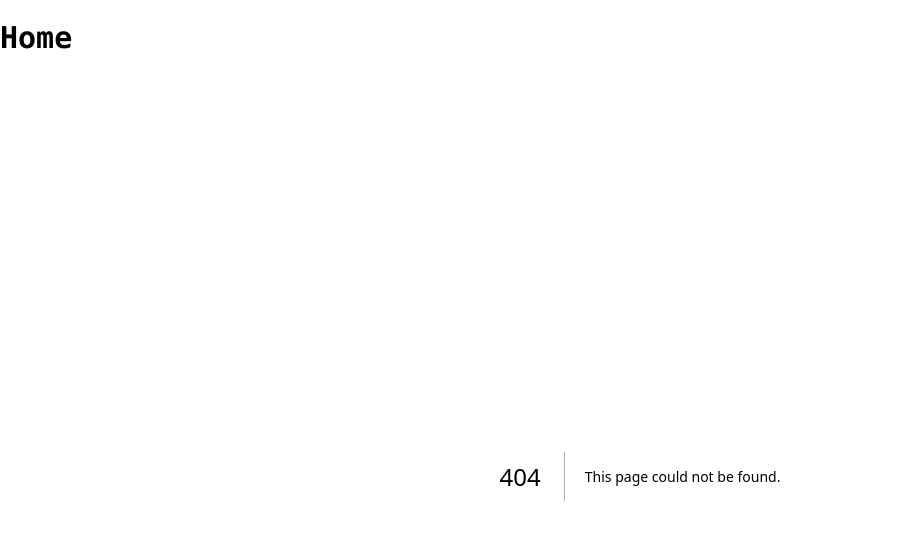
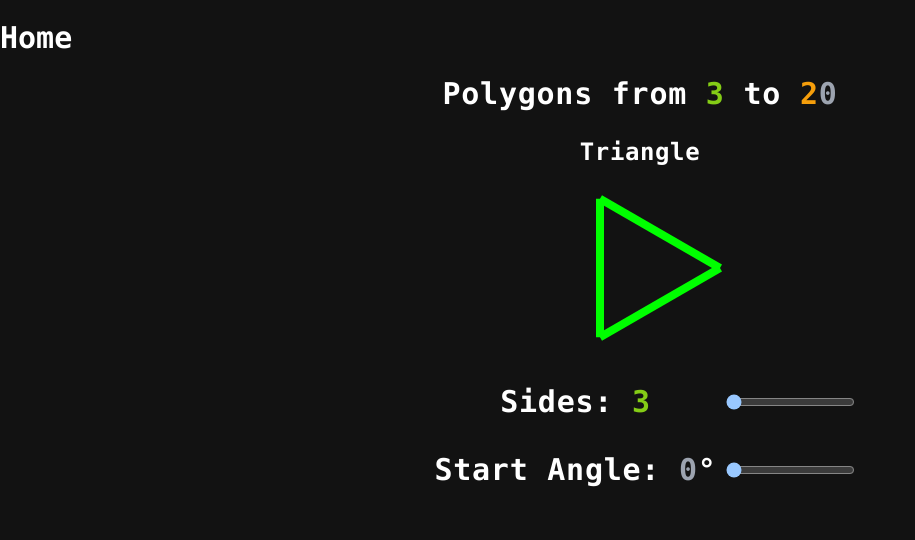
Before and after one commit to hadmacker/numbrella, a Next.js app: page /activities/shapes in a window 1280 px wide. Before the commit this address had no page. Shown: the top 540 px of the page, without its empty margins (0-915 px from the left). Built offline with nearby package versions, Linux system fonts and the light colour scheme.

Commit message:
polygon sliders

```diff
--- /dev/null
+++ b/app/activities/maze/page.tsx
@@ -0,0 +1,21 @@
+'use client'
+
+import React, { useState } from "react";
+import { PrettyChar } from '../../prettyChar'
+import { NumberFormatter } from '../../numberFormatter'
+
+export default function Page() {
+
+
+  return (
+    <>
+    <div style={{ border: '1px solid black', backgroundColor: '#222222', padding: '10px', margin: '10px' }}>
+      <h2 className="text-center tracking-wide font-mono text-2xl lg:text-3xl font-black">Binary and Decimal Numbers</h2>
+      <br/>
+      <div style={{ display: 'flex', justifyContent: 'center' }}>
+
+      </div>
+    </div>
+    </>
+  );
+}
--- /dev/null
+++ b/app/activities/shapes/page.tsx
@@ -0,0 +1,120 @@
+'use client'
+
+import React, { useState } from "react";
+import { PrettyChar } from "@/app/prettyChar";
+import { NumberFormatter } from '../../numberFormatter'
+
+const numbers = PrettyChar.allCharacters();
+function formatted(number: number, bw: boolean): React.ReactElement[] {
+  if (number === null || number === undefined) {
+    return [<span key={0}></span>];
+  }
+  const digitsArray = NumberFormatter.formatNumberWithBreaks(number.toString()).split("");
+
+  // Create an array of <div> elements to hold each digit
+  const divElements: React.ReactElement[] = digitsArray.map((digit, index) => {
+    const defaultStyle = "";
+    let prettyStyle = "";
+    if (digit === ".") {
+      prettyStyle = defaultStyle;
+    } else {
+      const numberStyle = numbers.filter(n => n.id === digit);
+      prettyStyle = numberStyle.length > 0 ? numberStyle[0].prettyStyle ?? defaultStyle : defaultStyle; // replace with your default style
+    }
+    const combinedClasses = `${prettyStyle}`;
+    return (
+      <span className={combinedClasses} key={index}>
+        {digit}
+      </span>
+    );
+  });
+
+  return divElements;
+}
+
+
+let pretty: Array<PrettyChar> = [];
+pretty.push(new PrettyChar("1", "text-pink-500"));
+pretty.push(new PrettyChar("2", "text-amber-500"));
+pretty.push(new PrettyChar("3", "text-lime-500"));
+pretty.push(new PrettyChar("4", "text-emerald-500"));
+pretty.push(new PrettyChar("5", "text-blue-400"));
+pretty.push(new PrettyChar("6", "text-indigo-600"));
+pretty.push(new PrettyChar("7", "text-fuchsia-500"));
+pretty.push(new PrettyChar("8", "text-rose-500"));
+pretty.push(new PrettyChar("9", "text-cyan-400"));
+
+export default function Page() {
+  const [sides, setSides] = useState(3);
+  const [polyClass, setPolyClass] = useState("text-pink-500");
+  const [startAngle, setStartAngle] = useState(0);
+
+  const handleSliderChange = (event: React.ChangeEvent<HTMLInputElement>) => {
+    setSides(parseInt(event.target.value, 10));
+  };
+
+  const handleAngleChange = (event: React.ChangeEvent<HTMLInputElement>) => {
+    setStartAngle(parseInt(event.target.value, 10));
+  };
+
+  const getPolygonName = (sides: number): string => {
+    const polygonNames = [
+      'Triangle', 'Square', 'Pentagon', 'Hexagon', 'Heptagon', 'Octagon', 'Nonagon', 'Decagon',
+      'Undecagon', 'Dodecagon', 'Tridecagon', 'Tetradecagon', 'Pentadecagon', 'Hexadecagon',
+      'Heptadecagon', 'Octadecagon', 'Enneadecagon', 'Icosagon'
+    ];
+    return polygonNames[sides - 3] || '';
+  };
+
+  const calculatePoint = (index: number): [number, number] => {
+    const angle = ((2 * Math.PI * index) / sides) + (startAngle * Math.PI / 180);
+    const x = 100 + 80 * Math.cos(angle);
+    const y = 100 + 80 * Math.sin(angle);
+    return [x, y];
+  };
+
+  return (
+    <div>
+      <h2 className="text-center tracking-wide font-mono text-2xl lg:text-3xl font-black">Polygons from {formatted(3, false)} to {formatted(20, false)}</h2>
+      <br />
+      <div style={{ display: 'flex', justifyContent: 'center' }}>
+        <div className="text-center tracking-wide font-mono text-2xl lg:text-1xl font-black">
+          {getPolygonName(sides)}</div>
+      </div>
+      <div style={{ display: 'flex', justifyContent: 'center' }}>
+        <svg height="200" width="200">
+          {Array.from({ length: sides }).map((_, index) => {
+            const [x1, y1] = calculatePoint(index);
+            const [x2, y2] = calculatePoint((index + 1) % sides);
+            return (
+              <line key={index} x1={x1} y1={y1} x2={x2} y2={y2} style={{ stroke: 'lime', strokeWidth: 8 }} />
+            );
+          })}
+        </svg>
+      </div>
+      <div style={{ display: 'flex', justifyContent: 'center' }}>
+      <div className="m-2 p-2" style={{ display: 'flex', alignItems: 'center' }}>
+        <label
+        style={{width: '300px'}}
+        className="text-center tracking-wide font-mono text-2xl lg:text-3xl font-black">
+          Sides: {formatted(sides, false)}
+        </label>
+        <input
+          type="range" min={3} max={20} value={sides} onChange={handleSliderChange} />
+      </div>
+      </div>
+      <div style={{ display: 'flex', justifyContent: 'center' }}>
+        <div className="m-2 p-2" style={{ display: 'flex', alignItems: 'center' }}>
+          <label
+          style={{width: '300px'}}
+          className="text-center tracking-wide font-mono text-2xl lg:text-3xl font-black">
+            Start Angle: {formatted(startAngle, false)}&deg;
+          </label>
+          <input
+            type="range" min={0} max={360} value={startAngle} onChange={handleAngleChange} />
+        </div>
+
+      </div>
+    </div>
+  );
+};
--- a/app/page.tsx
+++ b/app/page.tsx
@@ -32,6 +32,12 @@ export default function Home() {
             <li key="w1.1.2.4" className='mx-3 my-3 md:mx-:3 md:my-6'><a href="words/opposites"><span className="mx-2 p-4 text-2xl md:text-3xl font-black">Opposites</span></a></li>
           </ul>
         </div>
+        <div key="a1">
+          <span className="mx-3 md:mx-2 md:p-1 text-2xl md:text-3xl font-black text-gray-500">Activities</span>
+          <ul key="a1.1" className='block'>
+            <li key="a1.1.2.1" className='mx-3 my-3 md:mx-:3 md:my-6'><a href="activities/shapes"><span className="mx-2 p-4 text-2xl md:text-3xl font-black">Shape Slider</span></a></li>
+          </ul>
+        </div>
         </div>
         <div style={{marginLeft: '50px'}}
         className="place-items-center gap-1 pl-2 lg:pointer-events-auto font-mono text-xs font-bold text-gray-500"
```
